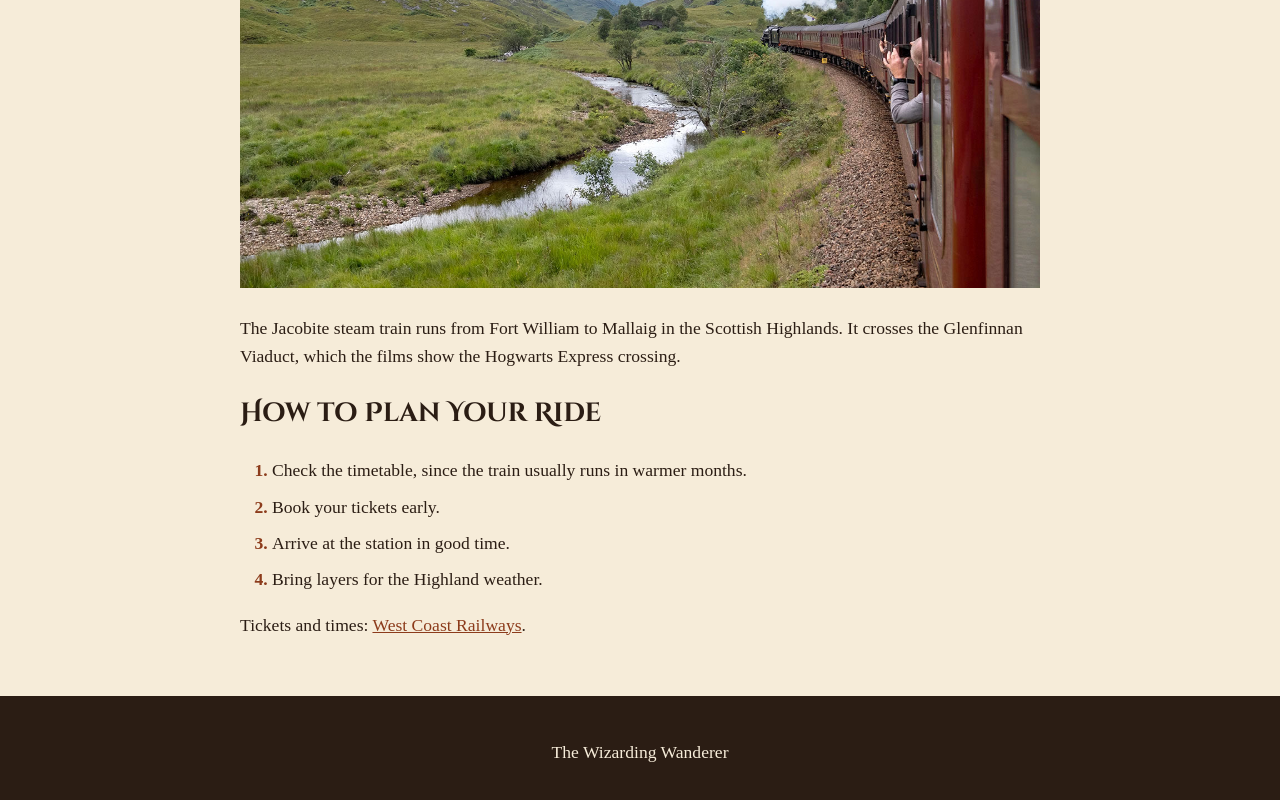
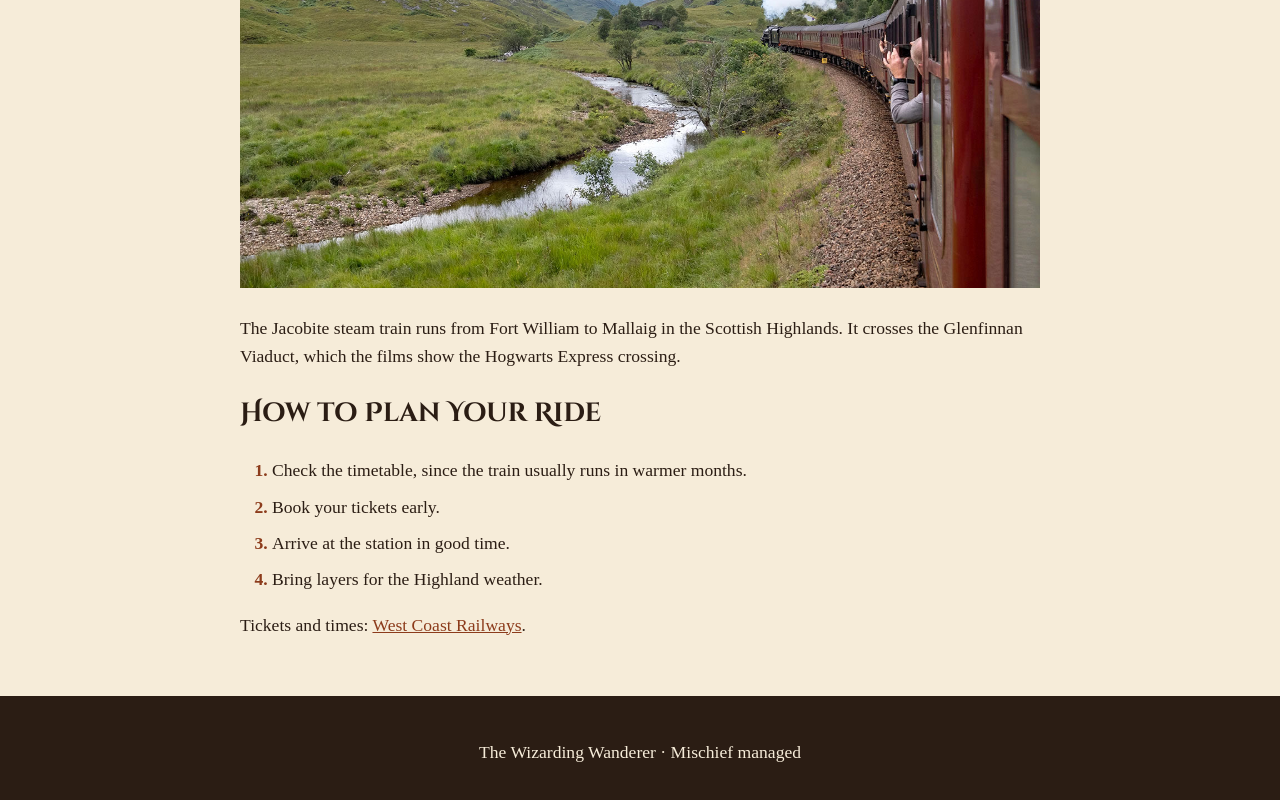
Before and after one commit to Aidan-Donaghy26/project, a plain HTML site: page jacobite.html in a window 1280 px wide. Shown: the part 423-1223 px from the top of the page. Drawn offline with Linux system fonts and the light colour scheme; a web font is replaced by a local one.

Commit message:
Update footer text to include 'Mischief managed'

```diff
--- a/jacobite.html
+++ b/jacobite.html
@@ -44,7 +44,7 @@
     </main>
 
     <footer>
-        <p>The Wizarding Wanderer</p>
+        <p>The Wizarding Wanderer · Mischief managed</p>
     </footer>
 
 </body>
```
